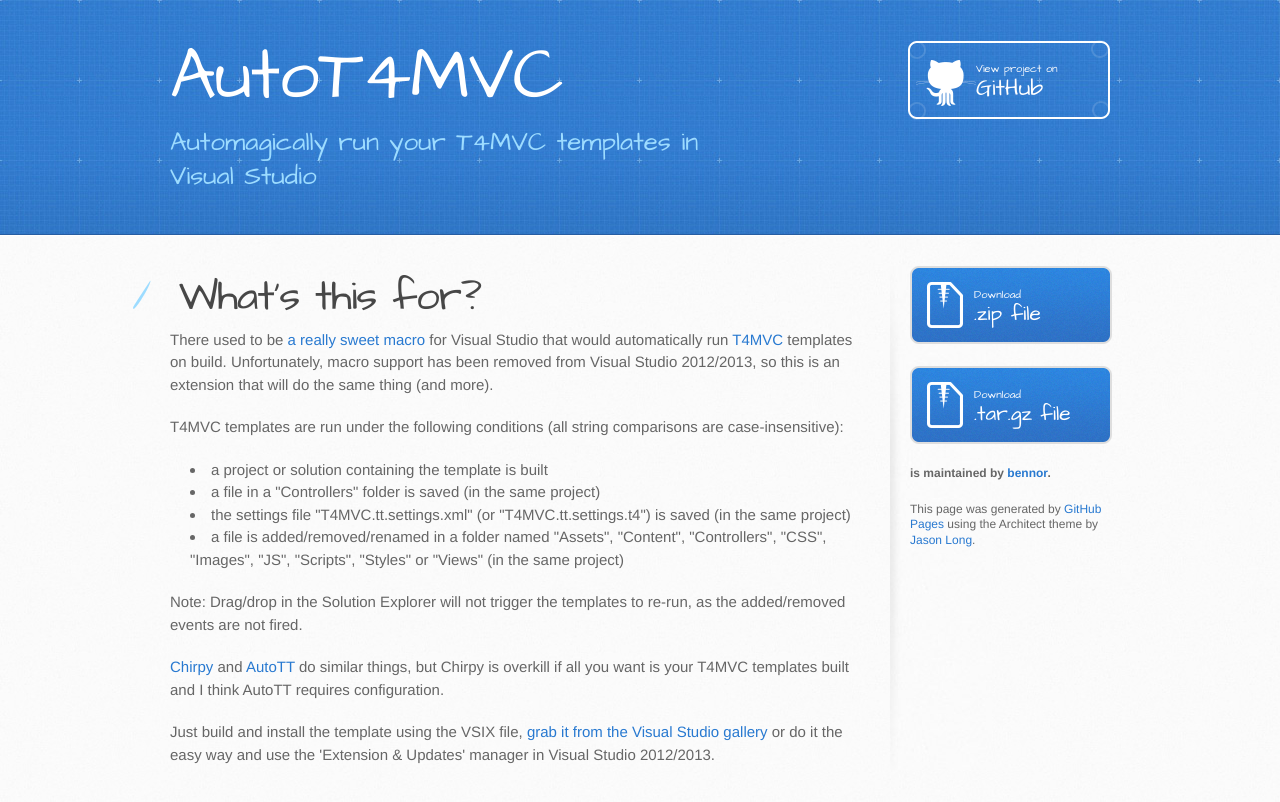
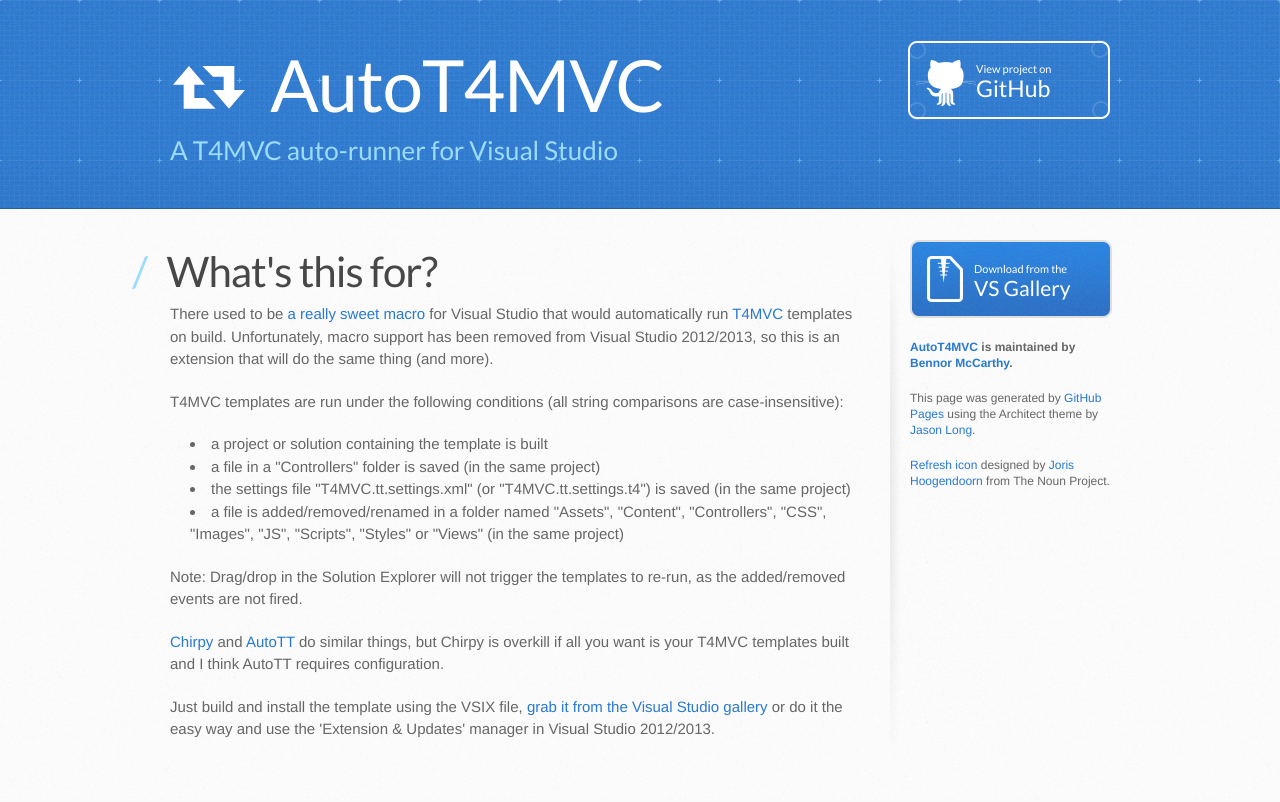
Before and after one commit to bennor/AutoT4MVC, a plain HTML site: page index.html in a window 1280 px wide. Drawn offline with Linux system fonts and the light colour scheme.

Commit message:
Cleaned up look & feel. Pointed download link at VS Gallery.

```diff
--- a/index.html
+++ b/index.html
@@ -4,7 +4,7 @@
     <meta charset='utf-8'>
     <meta http-equiv="X-UA-Compatible" content="chrome=1">
     <meta name="viewport" content="width=device-width, initial-scale=1, maximum-scale=1">
-    <link href='https://fonts.googleapis.com/css?family=Architects+Daughter' rel='stylesheet' type='text/css'>
+    <link href='https://fonts.googleapis.com/css?family=Lato' rel='stylesheet' type='text/css'>
     <link rel="stylesheet" type="text/css" href="stylesheets/stylesheet.css" media="screen" />
     <link rel="stylesheet" type="text/css" href="stylesheets/pygment_trac.css" media="screen" />
     <link rel="stylesheet" type="text/css" href="stylesheets/print.css" media="print" />
@@ -19,8 +19,15 @@
   <body>
     <header>
       <div class="inner">
-        <h1>AutoT4MVC</h1>
-        <h2>Automagically run your T4MVC templates in Visual Studio</h2>
+        <h1>
+            <svg xmlns="http://www.w3.org/2000/svg" xmlns:xlink="http://www.w3.org/1999/xlink" version="1.1" baseProfile="basic" id="Layer_1" x="0px" y="0px" width="100px" height="100px" viewBox="0 0 100 100" xml:space="preserve">
+                <g>
+	                <polygon points="85.186,54.24 85.186,35.773 85.186,21 70.298,21 40.741,21 55.557,35.773 70.37,35.773 70.37,54.24 55.557,54.24    77.778,80.092 100,54.24  "/>
+	                <polygon points="29.629,65.319 29.629,46.853 44.445,46.853 22.222,21 0,46.853 14.815,46.853 14.815,65.319 14.815,80.092    29.703,80.092 59.259,80.092 44.445,65.319  "/>
+                </g>
+            </svg>AutoT4MVC
+        </h1>
+        <h2>A T4MVC auto-runner for Visual Studio</h2>
         <a href="https://github.com/bennor/AutoT4MVC" class="button"><small>View project on</small>GitHub</a>
       </div>
     </header>
@@ -48,18 +55,18 @@
         </section>
 
         <aside id="sidebar">
-          <a href="https://github.com/bennor/AutoT4MVC/zipball/master" class="button">
-            <small>Download</small>
-            .zip file
-          </a>
-          <a href="https://github.com/bennor/AutoT4MVC/tarball/master" class="button">
-            <small>Download</small>
-            .tar.gz file
+          <a href="http://visualstudiogallery.msdn.microsoft.com/8d820b76-9fc4-429f-a95f-e68ed7d3111a" class="button">
+            <small>Download from the</small>
+            VS Gallery
           </a>
 
-          <p class="repo-owner"><a href="https://github.com/bennor/AutoT4MVC"></a> is maintained by <a href="https://github.com/bennor">bennor</a>.</p>
+          <p class="repo-owner">
+              <a href="https://github.com/bennor/AutoT4MVC">AutoT4MVC</a> is maintained by <a href="https://github.com/bennor">Bennor McCarthy</a>.
+          </p>
 
           <p>This page was generated by <a href="https://pages.github.com">GitHub Pages</a> using the Architect theme by <a href="https://twitter.com/jasonlong">Jason Long</a>.</p>
+
+            <p><a href="http://thenounproject.com/noun/refresh/#icon-No2223">Refresh icon</a> designed by <a href="(http://thenounproject.com/jorishoogendoorn">Joris Hoogendoorn</a> from The Noun Project.</p>
         </aside>
       </div>
     </div>
--- a/stylesheets/stylesheet.css
+++ b/stylesheets/stylesheet.css
@@ -66,7 +66,7 @@ a:hover {
 header {
   padding-top: 40px;
   padding-bottom: 40px;
-  font-family: 'Architects Daughter', 'Helvetica Neue', Helvetica, Arial, serif;
+  font-family: Lato, 'Helvetica Neue', Helvetica, Arial, serif;
   background: #2e7bcf url(../images/header-bg.jpg) 0 0 repeat-x;
   border-bottom: solid 1px #275da1;
 }
@@ -83,7 +83,7 @@ header h1 {
 header h2 {
   font-size: 26px;
   color: #9ddcff;
-  font-weight: normal;
+  font-weight: 100;
   line-height: 1.3;
   width: 540px;
   letter-spacing: 0;
@@ -136,7 +136,7 @@ a.button {
   color: #fff;
   padding-left: 68px;
   padding-top: 22px;
-  font-family: 'Architects Daughter', 'Helvetica Neue', Helvetica, Arial, serif;
+  font-family: Lato, 'Helvetica Neue', Helvetica, Arial, serif;
 }
 a.button small {
   display: block;
@@ -225,7 +225,7 @@ form {
 /* GENERAL ELEMENT TYPE STYLES */
 
 #main-content h1 {
-  font-family: 'Architects Daughter', 'Helvetica Neue', Helvetica, Arial, serif;
+  font-family: Lato, 'Helvetica Neue', Helvetica, Arial, serif;
   font-size: 2.8em;
   letter-spacing: -1px;
   color: #474747;
@@ -239,7 +239,7 @@ form {
 }
 
 #main-content h2 {
-  font-family: 'Architects Daughter', 'Helvetica Neue', Helvetica, Arial, serif;
+  font-family: Lato, 'Helvetica Neue', Helvetica, Arial, serif;
   font-size: 22px;
   font-weight: bold;
   margin-bottom: 8px;
@@ -253,7 +253,7 @@ form {
 }
 
 #main-content h3 {
-  font-family: 'Architects Daughter', 'Helvetica Neue', Helvetica, Arial, serif;
+  font-family: Lato, 'Helvetica Neue', Helvetica, Arial, serif;
   font-size: 18px;
   font-weight: bold;
   margin-top: 24px;
@@ -269,7 +269,7 @@ form {
 }
 
 #main-content h4 {
-  font-family: 'Architects Daughter', 'Helvetica Neue', Helvetica, Arial, serif;
+  font-family: Lato, 'Helvetica Neue', Helvetica, Arial, serif;
   font-size: 15px;
   font-weight: bold;
   color: #474747;
@@ -283,7 +283,7 @@ h4:before {
 }
 
 #main-content h5 {
-  font-family: 'Architects Daughter', 'Helvetica Neue', Helvetica, Arial, serif;
+  font-family: Lato, 'Helvetica Neue', Helvetica, Arial, serif;
   font-size: 14px;
   color: #474747;
 }
@@ -295,7 +295,7 @@ h5:before {
 }
 
 #main-content h6 {
-  font-family: 'Architects Daughter', 'Helvetica Neue', Helvetica, Arial, serif;
+  font-family: Lato, 'Helvetica Neue', Helvetica, Arial, serif;
   font-size: .8em;
   color: #474747;
 }
@@ -477,3 +477,9 @@ footer a:hover {
 
 /* Mobile Portrait Size to Mobile Landscape Size (devices and browsers) */
 @media only screen and (max-width: 479px) {}
+
+
+
+header h1 { white-space: nowrap; }
+header svg { position: relative; top: 0.15em; height: 1em; left: -0.15em;  }
+header svg polygon { fill: #fff; }
```
Also changed, not shown: params.json (+1 -1 lines), 1 other file.
